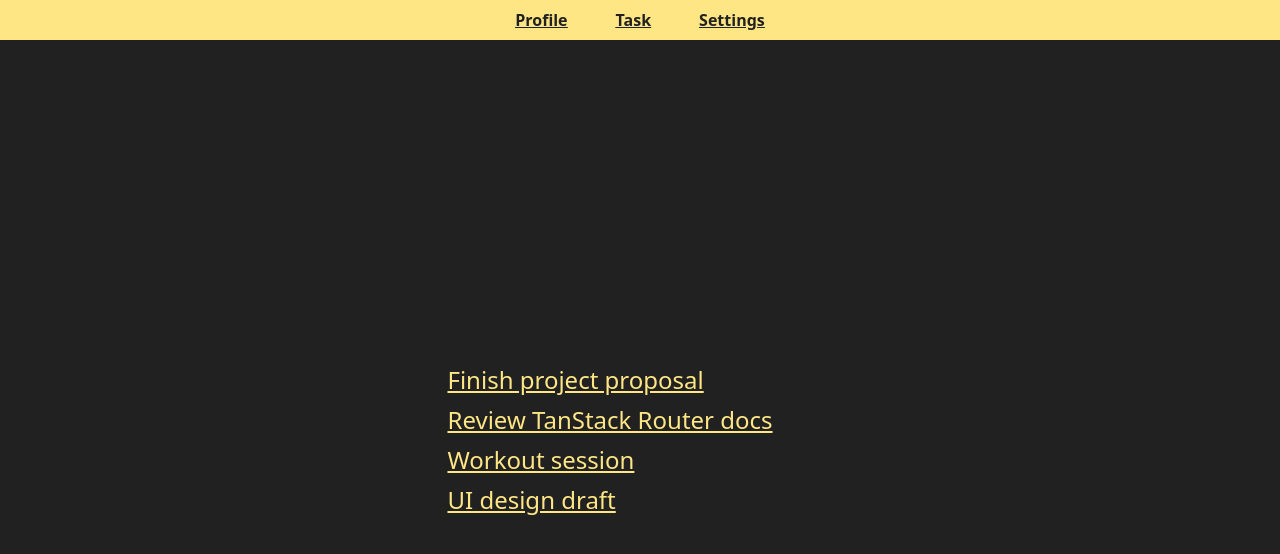
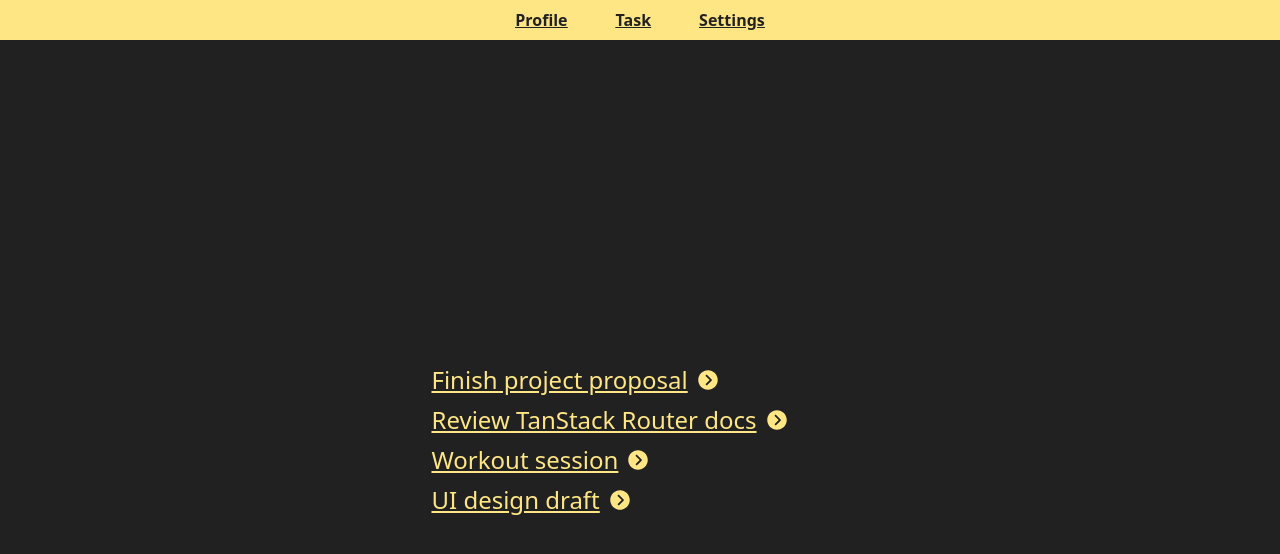
Before and after one commit to rainndev/simple-tanstack-router, a React (Vite) app: page /task in a window 1280 px wide. Shown: the top 554 px of the page. Built offline with nearby package versions, Linux system fonts and the light colour scheme.

Commit message:
feat: add arrow icon in item task list

```diff
--- a/src/routes/task.$taskId.tsx
+++ b/src/routes/task.$taskId.tsx
@@ -16,7 +16,7 @@ function RouteComponent() {
   console.log("task", task);
 
   return (
-    <div className="p-5 bg-white/10 rounded-xl no-underline">
+    <div className="p-10 bg-white/10 rounded-xl no-underline min-w-3xl">
       <h1 className="text-2xl text-white">{task?.description}</h1>
       <p className="text-lg text-[#212121] px-3 py1.5 bg-amber-200 rounded-lg w-fit mt-2 ">
         {task?.status}
--- a/src/routes/task.tsx
+++ b/src/routes/task.tsx
@@ -1,4 +1,5 @@
 import { createFileRoute, Link, Outlet } from "@tanstack/react-router";
+import { IoIosArrowDroprightCircle } from "react-icons/io";
 import TaskData from "../data/task.json";
 
 export const Route = createFileRoute("/task")({
@@ -10,6 +11,7 @@ function RouteComponent() {
     <div className="flex gap-15">
       <div className="flex flex-col  gap-2">
         {TaskData.map((data) => (
+          <div className="flex gap-2 items-center">
             <Link
               className="underline"
               params={{ taskId: String(data.id) }}
@@ -17,6 +19,8 @@ function RouteComponent() {
             >
               {data.title}
             </Link>
+            <IoIosArrowDroprightCircle />
+          </div>
         ))}
       </div>
 
```
Lines whose indentation alone changed are shown as unchanged.
